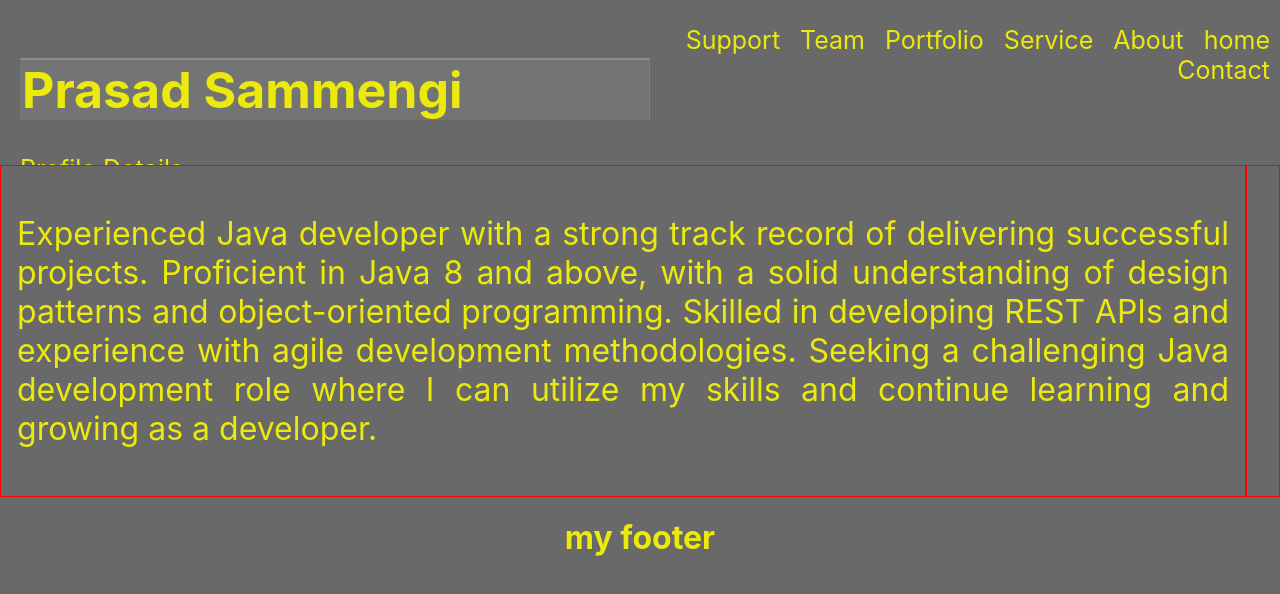
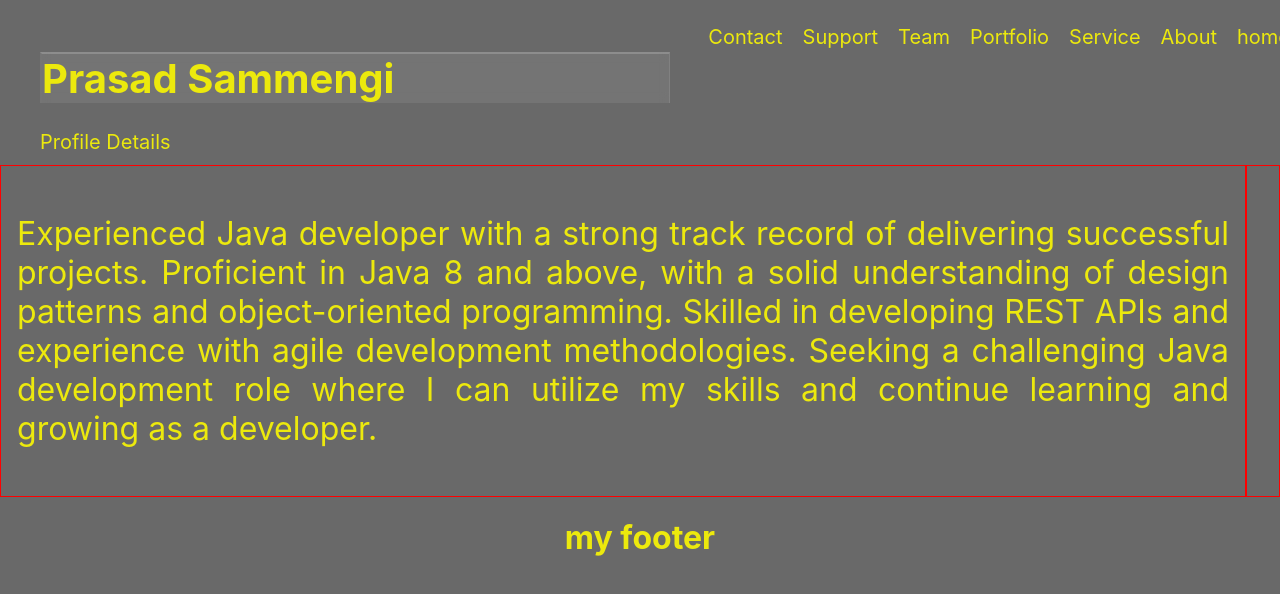
Before and after one commit to durgasammengi/react-app1, a React (Create React App) app: page / in a window 1280 px wide. Shown: the top 594 px of the page. Built offline with nearby package versions, Linux system fonts and the light colour scheme.

Commit message:
image removed

```diff
--- a/src/components/header/header.css
+++ b/src/components/header/header.css
@@ -1,8 +1,6 @@
 .header{
     position: absolute;
-    font-size: 25px;
-    top: 0;
-    left: 0;
+    font-size: 20px;
     width: 100%;
     background-color: rgb(105,105,105);
     /* background: rgb(78,205,196);
@@ -10,8 +8,6 @@
     text-align: left;
     padding-left: 20px;
     display: flex;
-    margin: 0;
-    padding: 0;
 }
 .myLogo{
     content: url("../../../public/nsd.png");
@@ -50,6 +46,7 @@ border-right: 1px solid rgba(225, 225, 225, 0.2);
     transition: 4s;
     float: right;
     display: flex;
+    color: rgb(236, 233, 13);;
 
 }
 
```
